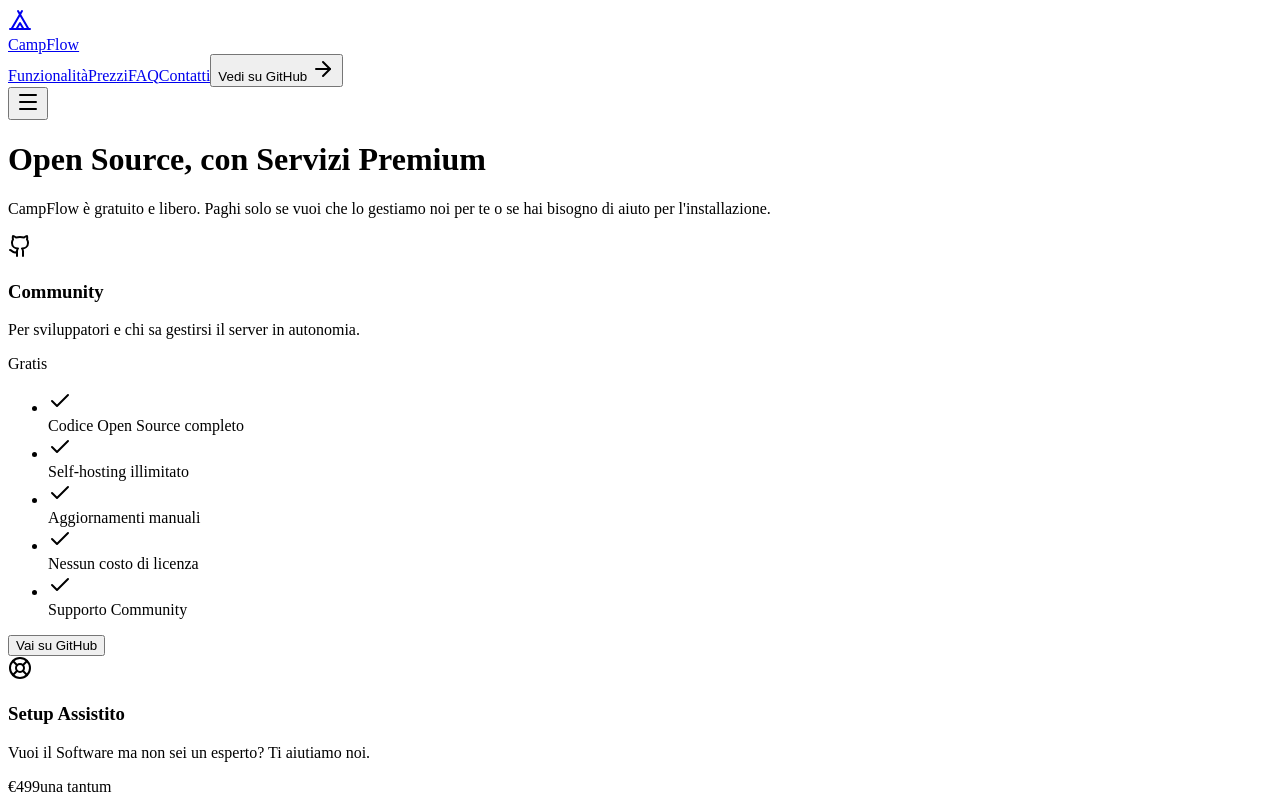
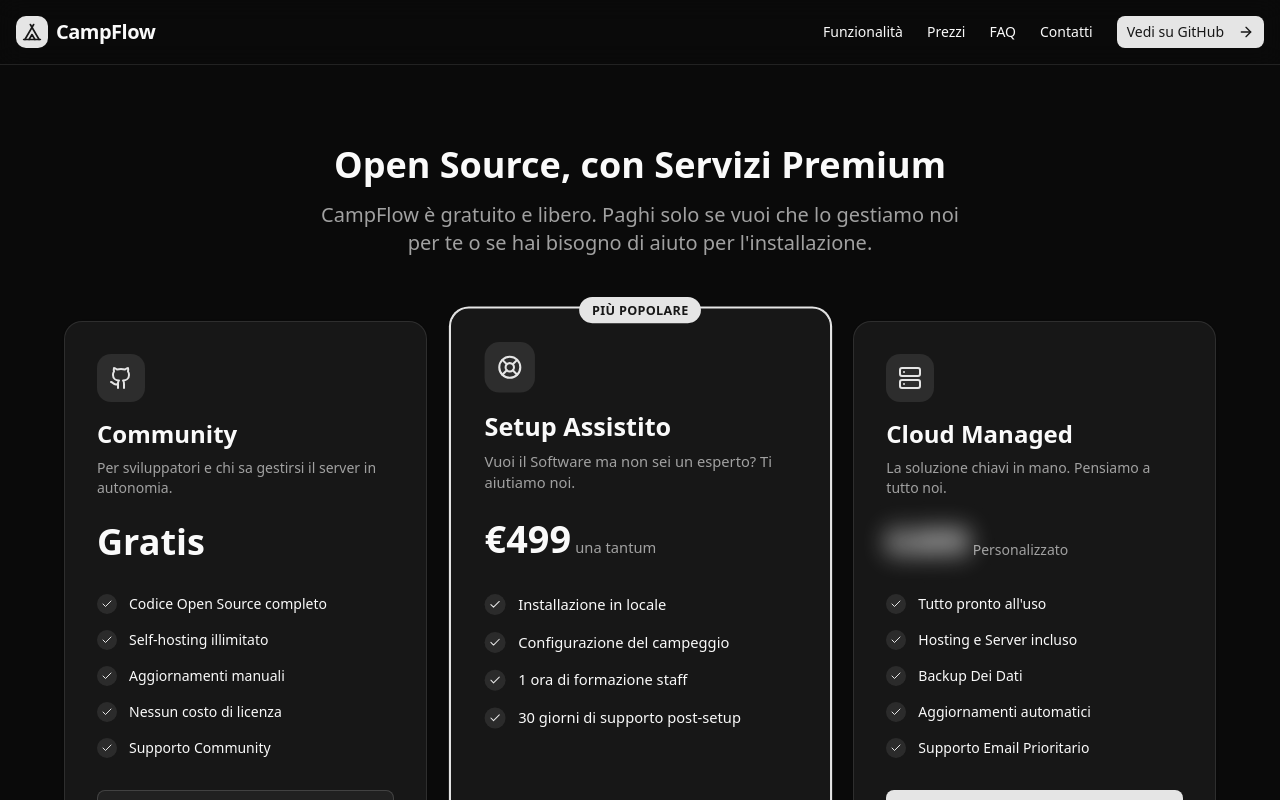
Before and after one commit to simo-hue/CampFlow, a Next.js app: page /CampFlow/pricing in a window 1280 px wide. Shown: the top 800 px of the page. Built offline with nearby package versions, Linux system fonts and the light colour scheme.

Commit message:
fix: restore CSS import and root layout structure

```diff
--- a/src/app/layout.tsx
+++ b/src/app/layout.tsx
@@ -1,3 +1,4 @@
+import './globals.css';
 import Link from 'next/link';
 import { Metadata } from 'next';
 import { Tent, ArrowRight, Menu } from 'lucide-react';
@@ -14,7 +15,7 @@ export const metadata: Metadata = {
   openGraph: {
     type: 'website',
     locale: 'it_IT',
-    url: 'https://campflow.app', // Placeholder URL, user can update later or usage variable
+    url: 'https://campflow.app',
     title: 'CampFlow | Il Gestionale per Campeggi Open Source',
     description: 'Gestisci il tuo campeggio con semplicità. Prenotazioni, mappa interattiva e check-in veloci. 100% Gratuito e Open Source.',
     siteName: 'CampFlow',
@@ -34,11 +35,13 @@ export default function WebsiteLayout({
   children: React.ReactNode;
 }) {
   return (
-    <div className="flex min-h-screen flex-col bg-background text-foreground">
+    <html lang="it" className="dark">
+      <body className="antialiased min-h-screen bg-background text-foreground">
+        <div className="flex min-h-screen flex-col">
           {/* Website Header */}
           <header className="sticky top-0 z-50 w-full border-b bg-background/80 backdrop-blur-md">
             <div className="container mx-auto px-4 h-16 flex items-center justify-between">
-          <Link href="/w" className="flex items-center gap-2">
+              <Link href="/" className="flex items-center gap-2">
                 <div className="bg-primary p-1.5 rounded-lg">
                   <Tent className="h-5 w-5 text-primary-foreground" />
                 </div>
@@ -56,12 +59,12 @@ export default function WebsiteLayout({
                 <Link href="/faq" className="text-sm font-medium hover:text-primary transition-colors">
                   FAQ
                 </Link>
-            <Link href="https://github.com/simo-hue/CampFlow" className="text-sm font-medium hover:text-primary transition-colors">
+                <a href="mailto:mattioli.simone.10@gmail.com" className="text-sm font-medium hover:text-primary transition-colors">
                   Contatti
-            </Link>
-            <Link href="https://github.com/simo-hue/CampFlow">
+                </a>
+                <a href="https://github.com/simo-hue/CampFlow" target="_blank" rel="noopener noreferrer">
                   <Button size="sm">Vedi su GitHub <ArrowRight className="ml-2 w-4 h-4" /></Button>
-            </Link>
+                </a>
               </nav>
 
               {/* Mobile Nav */}
@@ -76,11 +79,11 @@ export default function WebsiteLayout({
                     <Link href="/features" className="text-lg font-medium">Funzionalità</Link>
                     <Link href="/pricing" className="text-lg font-medium">Prezzi</Link>
                     <Link href="/faq" className="text-lg font-medium">FAQ</Link>
-                <Link href="https://github.com/simo-hue/CampFlow" className="text-lg font-medium">Contatti</Link>
+                    <a href="mailto:mattioli.simone.10@gmail.com" className="text-lg font-medium">Contatti</a>
                     <div className="h-px bg-border my-2" />
-                <Link href="https://github.com/simo-hue/CampFlow">
+                    <a href="https://github.com/simo-hue/CampFlow" target="_blank" rel="noopener noreferrer">
                       <Button className="w-full">Vedi su GitHub</Button>
-                </Link>
+                    </a>
                   </div>
                 </SheetContent>
               </Sheet>
@@ -107,5 +110,7 @@ export default function WebsiteLayout({
             </div>
           </footer>
         </div>
+      </body>
+    </html>
   );
 }
--- a/src/app/pricing/page.tsx
+++ b/src/app/pricing/page.tsx
@@ -45,7 +45,7 @@ export default function PricingPage() {
             href: '/contact',
             variant: 'outline',
             target: '_self',
-            popular: false,
+            popular: true,
             blurPrice: false,
         },
         {
```
Lines whose indentation alone changed are shown as unchanged.
